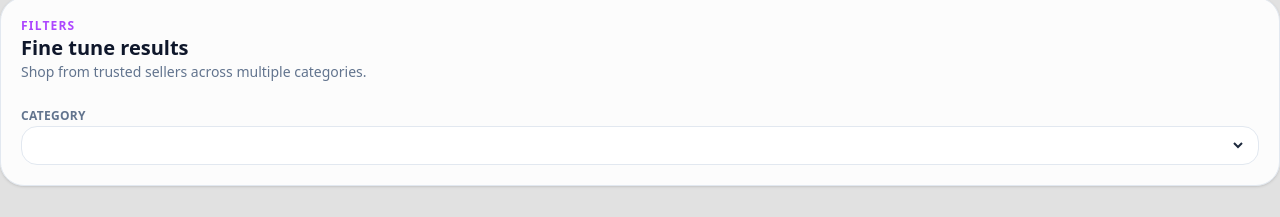
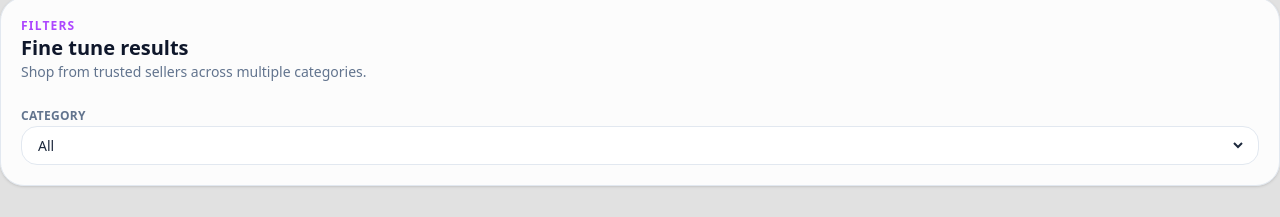
Before and after one commit to Abdallah-AbouHamdan/SHOP_4U, a React app in the folder frontend/: page / in a window 1280 px wide. Shown: the part 84-301 px from the top of the page. Built offline with nearby package versions, Linux system fonts and the light colour scheme; the HTML template or start-up script is replaced by a standard one.

Commit message:
finishing the categories filter

```diff
--- a/frontend/src/pages/Home.tsx
+++ b/frontend/src/pages/Home.tsx
@@ -27,7 +27,9 @@ export default function Filters() {
             value={filters.category}
             onChange={(e) => setFilter("category", e.target.value)}
           >
-
+            {categories.map((category) => (
+              <option key={category}>{category}</option>
+            ))}
           </select>
         </div>
       </div>
```
